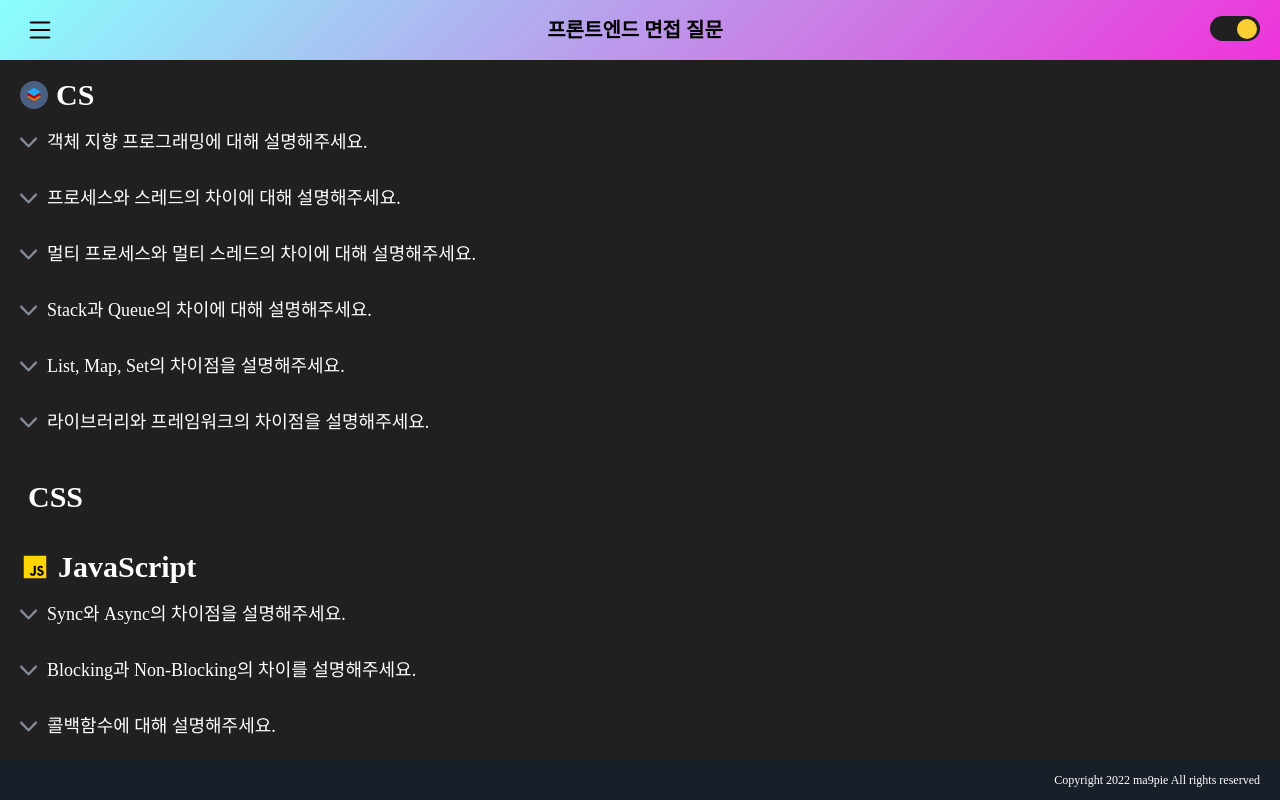
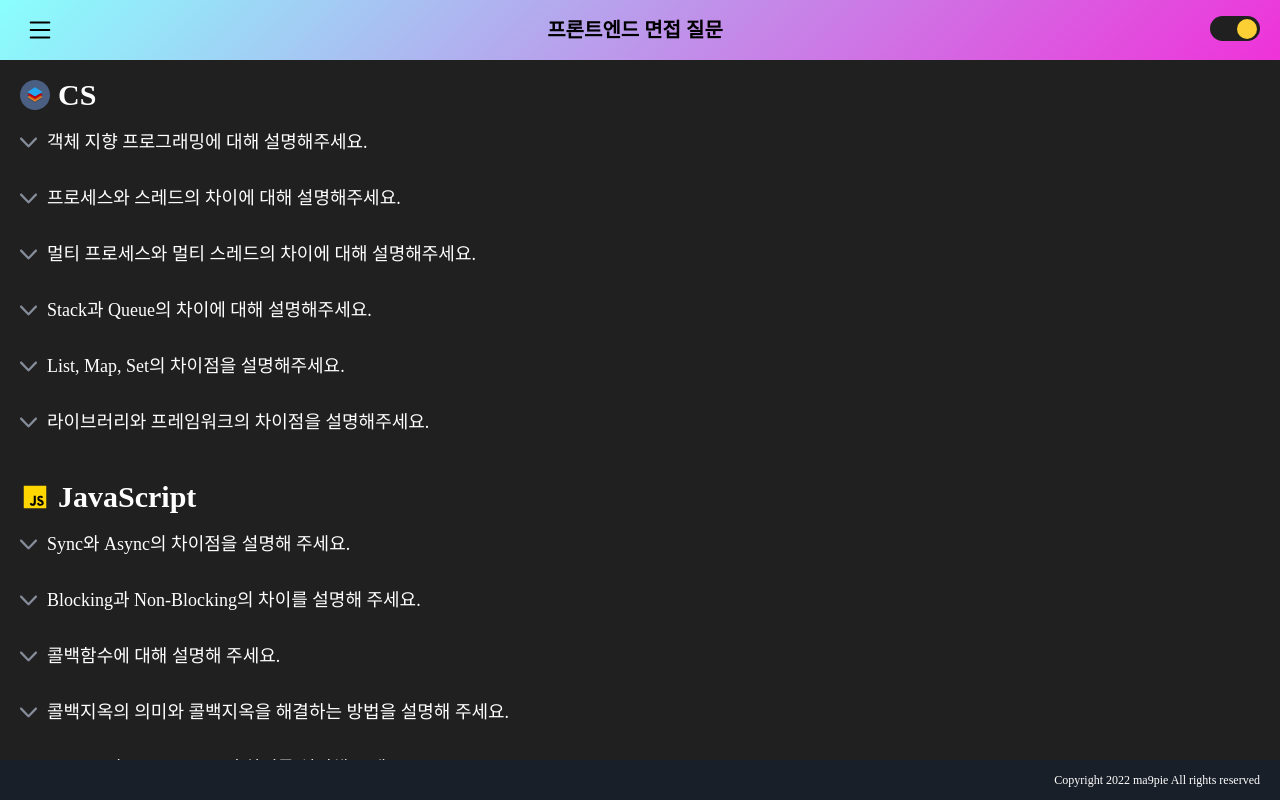
Before and after one commit to ma9pie/frontend-interview, a Next.js app: page / in a window 1280 px wide. Built offline with nearby package versions, Linux system fonts and the light colour scheme; a web font is replaced by a local one.

Commit message:
javascript 파일 맞춤법 검사

```diff
--- a/components/svg/CsSvg.jsx
+++ b/components/svg/CsSvg.jsx
@@ -2,8 +2,8 @@ import * as React from "react";
 
 const SvgComponent = (props) => (
   <svg
-    width="28"
-    height="28"
+    width="30"
+    height="30"
     viewBox="0 0 24 24"
     fill="none"
     xmlns="http://www.w3.org/2000/svg"
--- a/data/etc.js
+++ b/data/etc.js
@@ -36,7 +36,7 @@ const list = [
   },
   {
     importance: "5",
-    question: "개발 도중에 발생하는 에러에대해 보통 어떻게 대처하시나요?",
+    question: "개발 도중에 발생하는 에러에 대해 보통 어떻게 대처하시나요?",
     answer: ``,
   },
 ];
--- a/data/javascript.js
+++ b/data/javascript.js
@@ -1,8 +1,8 @@
 const list = [
   {
     importance: "5",
-    question: "Sync와 Async의 차이점을 설명해주세요.",
-    answer: `동기와 비동기는 특정 작업을 수행할 때 해당 작업의 완료 여부를 신경쓰는지에 따라 구분됩니다.
+    question: "Sync와 Async의 차이점을 설명해 주세요.",
+    answer: `동기와 비동기는 특정 작업을 수행할 때 해당 작업의 완료 여부를 신경 쓰는지에 따라 구분됩니다.
 
     [Sync]
     - 요청을 보낸 후 응답을 기다림
@@ -14,7 +14,7 @@ const list = [
   },
   {
     importance: "5",
-    question: "Blocking과 Non-Blocking의 차이를 설명해주세요.",
+    question: "Blocking과 Non-Blocking의 차이를 설명해 주세요.",
     answer: `블로킹과 논블로킹은 작업을 수행할 때 제어권이 누구한테 있는지에 따라 구분됩니다.
 
     [Blocking]
@@ -25,17 +25,18 @@ const list = [
   },
   {
     importance: "5",
-    question: "콜백함수에 대해 설명해주세요.",
+    question: "콜백함수에 대해 설명해 주세요.",
     answer: `[콜백함수]
     - 다른 함수의 인자로써 이용되는 함수
-    - 어떤 이벤트에 의해 호출되어지는 함수
+    - 어떤 이벤트에 의해 호출되는 함수
 
     콜백함수는 다른 함수에 매개변수로 넘겨준 함수를 뜻합니다.`,
   },
   {
     importance: "5",
-    question: "콜백지옥의 의미와 콜백지옥을 해결하는 방법을 설명해주세요.",
-    answer: `콜백지옥(Callback Hell)이란 콜백함수를 익명함수로 전달하는 과정에서 또 다시 콜백 안에 함수 호출이 반복되어 코드의 들여쓰기 수준이 감당하기 힘들 정도로 깊어지는 현상을 뜻합니다.
+    question: "콜백지옥의 의미와 콜백지옥을 해결하는 방법을 설명해 주세요.",
+    answer: `콜백지옥(Callback Hell)이란 콜백함수를 익명함수로 전달하는 과정에서 또다시 콜백 안에 함수 호출이 반복되어 코드의 들여 쓰기 수준이 감당하기 힘들 정도로 깊어지는 현상을 뜻합니다.
+
     주로 이벤트 처리나 서버 통신과 같은 비동기 작업을 제어하기 위해 사용되는데 이러한 방식은 가독성이 떨어지게 되고 유지보수를 어렵게 만듭니다.
 
     - 해결 방법
@@ -45,20 +46,20 @@ const list = [
   },
   {
     importance: "5",
-    question: "Promise와 Async, Await의 차이를 설명해주세요.",
+    question: "Promise와 Async, Await의 차이를 설명해 주세요.",
     answer: `Async, Await 문법은 Promise를 더욱 쉽게 사용할 수 있도록 하는 ES8에서 도입된 비동기 처리 방식 문법입니다.
 
     Async, Await을 사용할 경우 코드가 Promise를 사용한 코드보다 간결해지며 동기적인 코드흐름으로 개발이 가능하지만, 에러처리를 위해 try/catch문을 사용해야 합니다.`,
   },
   {
     importance: "5",
-    question: "map과 forEach의 차이를 설명해주세요.",
-    answer: `두 함수 모두 반복문의 역할을 하기위해 사용되는 함수입니다.
+    question: "map과 forEach의 차이를 설명해 주세요.",
+    answer: `두 함수 모두 반복문의 역할을 하기 위해 사용되는 함수입니다.
     차이점은 forEach의 경우 반환값이 undefined이지만, map의 경우 반환값이 있어 새로운 배열을 생성할 수 있습니다.`,
   },
   {
     importance: "5",
-    question: "var, let, const의 차이를 설명해주세요.",
+    question: "var, let, const의 차이를 설명해 주세요.",
     answer: `[var]
     - 중복 선언 가능
     - 함수레벨 스코프
@@ -73,9 +74,10 @@ const list = [
   },
   {
     importance: "5",
-    question: "메서드 체이닝에 대해 설명해주세요.",
+    question: "메서드 체이닝에 대해 설명해 주세요.",
     answer: `자기 자신을 반환하는 함수를 연결하여 호출하는 것을 메서드 체이닝이라고 합니다.
-    코드가 간략해지는 장점이 있지만 에러 발생 시 어느부분에서 에러가 발생했는지 알기 어렵다는 단점이 있습니다.`,
+
+    코드가 간략해지는 장점이 있지만 에러 발생 시 어느 부분에서 에러가 발생했는지 알기 어렵다는 단점이 있습니다.`,
   },
   {
     importance: "5",
@@ -83,50 +85,50 @@ const list = [
     answer: `[일반 함수]
     - 함수 호출방식에 따라 this에 바인딩할 객체가 동적으로 결정됨
     - new 키워드를 통해 constructor 함수로 사용 가능
-    - 함수 실행시 암묵적으로 arguments 변수가 전달되어 사용 가능
+    - 함수 실행 시 암묵적으로 arguments 변수가 전달되어 사용 가능
 
     [화살표 함수]
-    화살표 함수는 ES6부터 도입된 함수로 function 키워드 대신 화살표 => 를 사용해 좀 더 간략하게 함수를 정의할 수 있는 방식입니다.
+    화살표 함수는 ES6부터 도입된 함수로 function 키워드 대신 화살표 =>를 사용해 좀 더 간략하게 함수를 정의할 수 있는 방식입니다.
     - prototype property가 없기 때문에 new 키워드를 사용하여 constructor 함수로 사용할 수 없음
     - arguments 객체를 생성하지 않음
-    - 화살표 함수의 this는 언제나 상위 스코프의 this(Lexical this)를 가리키며, this에 바인딩 할 객체가 정적으로 결정됨`,
+    - 화살표 함수의 this는 언제나 상위 스코프의 this(Lexical this)를 가리키며, this에 바인딩할 객체가 정적으로 결정됨`,
   },
   {
     importance: "5",
-    question: "this의 의미를 설명해주세요.",
+    question: "this의 의미를 설명해 주세요.",
     answer: `this는 자신이 속한 객체 또는 자신이 생성할 인스턴스를 가리키는 자기 참조 변수이며, 함수의 호출 방식에 따라 특정 객체를 바인딩하게 됩니다.
 
-    1. 생성자 함수 내부에서 this는 생성자 함수가 생성할 인스턴스와 바인딩 됩니다.
-    2. Call, Apply, Bind 메소드 사용 시, 함수의 첫 번째 인수로 전달하는 객체에 바인딩됩니다.
+    1. 생성자 함수 내부에서 this는 생성자 함수가 생성할 인스턴스와 바인딩됩니다.
+    2. Call, Apply, Bind 메서드 사용 시, 함수의 첫 번째 인수로 전달하는 객체에 바인딩됩니다.
     3. Object.method 형태와 같이 객체 내에서 호출할 경우, this는 해당 객체와 바인딩됩니다.
-    4. 위 3가지를 제외한 일반 함수 호출의 경우 this는 전역 객체와 바인딩 됩니다.
-    5. 화살표 함수 내에서 this가 사용될 경우, this는 상위 스코프의 this와 바인딩 됩니다.`,
+    4. 위 3가지를 제외한 일반 함수 호출의 경우 this는 전역 객체와 바인딩됩니다.
+    5. 화살표 함수 내에서 this가 사용될 경우, this는 상위 스코프의 this와 바인딩됩니다.`,
   },
   {
     importance: "5",
-    question: "함수 선언형과 함수 표현식의 차이를 설명해주세요.",
+    question: "함수 선언형과 함수 표현식의 차이를 설명해 주세요.",
     answer: `[함수 선언식]
     function 함수명() {코드}
-    - 코드가 실행되기전 로드
+    - 코드가 실행되기 전 로드
     - 호이스팅 됨
 
     [함수 표현식]
     const 함수명 = function () {코드}
     - 인터프리터가 해당 코드줄을 읽을 때 로드
-    - 호이스팅되지않고 정의된 범위에서 로컬 변수의 복사본을 유지할 수 있음
+    - 호이스팅 되지 않고 정의된 범위에서 로컬 변수의 복사본을 유지할 수 있음
     - 클로져나 콜백으로 사용 가능`,
   },
   {
     importance: "5",
-    question: "호이스팅에 대해 설명해주세요.",
-    answer: `자바스크립트에서는 인터프리터가 변수와 함수의 메모리 공간을 선언 전에 미리 할당해줍니다.
-    이로인해 변수 및 함수 선언이 스코프의 최상단으로 끌어 올려진 것 같은 현상이 발생하는데, 이를 호이스팅(Hoisting)이라고 합니다.
+    question: "호이스팅에 대해 설명해 주세요.",
+    answer: `자바스크립트에서는 인터프리터가 변수와 함수의 메모리 공간을 선언 전에 미리 할당해 줍니다.
+    이로 인해 변수 및 함수 선언이 스코프의 최상단으로 끌어올려진 것 같은 현상이 발생하는데, 이를 호이스팅(Hoisting)이라고 합니다.
 
     주의할 점 : 함수 선언식은 호이스팅 되지만, 함수 표현식은 호이스팅 되지 않는다.`,
   },
   {
     importance: "5",
-    question: "이벤트 버블링과 이벤트 캡처링에 대해 설명해주세요.",
+    question: "이벤트 버블링과 이벤트 캡처링에 대해 설명해 주세요.",
     answer: `[이벤트 버블링]
     특정 화면 요소에서 이벤트가 발생했을 때, 해당 이벤트가 상위의 화면 요소들로 전달되는 특성입니다.
 
@@ -135,7 +137,7 @@ const list = [
   },
   {
     importance: "5",
-    question: "이벤트 전파와 이벤트 위임에 대해 설명해주세요.",
+    question: "이벤트 전파와 이벤트 위임에 대해 설명해 주세요.",
     answer: `[이벤트 전파]
     DOM 트리 상에 존재하는 DOM 요소 노드에서 이벤트가 발생하면 이벤트 객체가 DOM 트리를 통해 다른 DOM 요소 노드로 전파되는 것을 의미합니다.
 
@@ -150,7 +152,7 @@ const list = [
 
   {
     importance: "5",
-    question: "클로져에 대해 설명해주세요.",
+    question: "클로져에 대해 설명해 주세요.",
     answer: `클로져란, 함수가 속한 렉시컬 스코프를 기억하여 함수가 렉시컬 스코프 밖에서 실행될 때도 그 스코프에 접근할 수 있는 함수를 의미합니다.
 
     - 사용하는 이유
@@ -160,7 +162,7 @@ const list = [
   },
   {
     importance: "5",
-    question: "렉시컬 스코프에 대해 설명해주세요.",
+    question: "렉시컬 스코프에 대해 설명해 주세요.",
     answer: `렉시컬 스코프란 함수가 선언되는 위치에 따라서 상위 스코프가 결정되는 스코프입니다.
     다른 말로, 정적 스코프(Static scope)라고도 부릅니다.`,
   },
@@ -170,14 +172,14 @@ const list = [
     answer: `[스코프]
     스코프란 변수(식별자)에 접근할 수 있는 유효한 범위를 뜻합니다.
 
-    1.전역 스코프(Global scope)
+    1. 전역 스코프(Global scope)
     - 코드 어디에서든지 접근 가능
 
-    2.함수 스코프(Local scope)
+    2. 함수 스코프(Local scope)
     - 함수 내에서만 유효한 범위를 갖게 하는 스코프
     - 전역 스코프완 반대되는 개념으로 지역 스코프(Local scope)라고도 불림
 
-    3.블록 스코프(Black scope)
+    3. 블록 스코프(Black scope)
     - 블록단위{} 내에서만 유효한 범위를 갖게 하는 스코프
 
     [스코프 체인]
@@ -186,15 +188,18 @@ const list = [
   },
   {
     importance: "5",
-    question: "실행 컨텍스트에 대해 설명해주세요.",
+    question: "실행 컨텍스트에 대해 설명해 주세요.",
     answer: `실행 컨텍스트(Execution Context)는 실행 가능한 코드가 실행되기 위해서 필요한 환경을 의미합니다.
+
     실행 컨텍스트는 전역 컨텍스트와 함수 컨텍스트가 존재하는데, 전역 컨텍스트 생성 후 함수가 호출될 때마다 함수 컨텍스트가 생성되고, 컨텍스트 생성 시 변수객체, 스코프 체인, this가 생성됩니다.
-    함수에서 사용되는 변수들은 변수 객체안에서 값을 찾고 없다면 스코프체인을 따라 찾습니다.
+
+    함수에서 사용되는 변수들은 변수 객체 안에서 값을 찾고 없다면 스코프체인을 따라 찾습니다.
+
     함수 실행이 마무리되면 해당 컨텍스트는 사라지고, 페이지가 종료되면 전역 컨텍스트도 사라지게 됩니다.`,
   },
   {
     importance: "5",
-    question: "프로토타입과 프로토타입 체인에 대해 설명해주세요.",
+    question: "프로토타입과 프로토타입 체인에 대해 설명해 주세요.",
     answer: `[프로토타입]
     자바스크립트는 프로토타입 기반의 언어이며, 프로토타입이란 객체의 원형을 뜻합니다. 즉, 모든 객체는 프로토타입(prototype)이라는 객체를 가지고 각각의 프로토타입으로부터 property와 method를 상속받습니다.
 
@@ -203,27 +208,27 @@ const list = [
   },
   {
     importance: "5",
-    question: "깊은복사와 얕은복사의 차이점을 설명해주세요.",
-    answer: `깊은복사의 경우 새로운 메모리 공간을 확보하여 완전히 복사하는 것을 의미합니다.
-    반면, 얕은복사의 경우 참조 타입 데이터가 저장한 메모리 주소값을 복사하는 것을 의미합니다.
-    따라서 얕은복사 후 원시값과 복사된 값 모두 똑같은 참조를 가리키고 있기 때문에 복사된 값을 수정할 시 원시값에 영향을 끼치게 되므로 주의해야 합니다.`,
+    question: "깊은 복사와 얕은 복사의 차이점을 설명해 주세요.",
+    answer: `깊은 복사의 경우 새로운 메모리 공간을 확보하여 완전히 복사하는 것을 의미합니다.
+
+    반면, 얕은 복사의 경우 참조 타입 데이터가 저장한 메모리 주소값을 복사하는 것을 의미합니다.
+
+    따라서 얕은 복사 후 원시값과 복사된 값 모두 똑같은 참조를 가리키고 있기 때문에 복사된 값을 수정할 시 원시값에 영향을 끼치게 되므로 주의해야 합니다.`,
   },
   {
     importance: "5",
-    question: "구조 분해 할당(destructuring) 대해 설명해주세요.",
+    question: "구조 분해 할당(destructuring) 대해 설명해 주세요.",
     answer: `객체, 배열의 값을 추출해서 변수에 바로 할당할 수 있는 ES6에서 도입된 편리한 문법입니다.`,
   },
   {
     importance: "5",
-    question: "spread 문법과 rest 문법의 차이에 대해 설명해주세요.",
-    answer: `spread 문법은 객체나 배열의 데이터를 풀어놓는 역할을 하고 rest 문법은 spread 문법과 반대로 전달받은 데이터를 배열 또는 객체 안에 채워넣는 역할을 합니다.`,
+    question: "spread 문법과 rest 문법의 차이에 대해 설명해 주세요.",
+    answer: `spread 문법은 객체나 배열의 데이터를 풀어놓는 역할을 하고 rest 문법은 spread 문법과 반대로 전달받은 데이터를 배열 또는 객체 안에 채워 넣는 역할을 합니다.`,
   },
   {
     importance: "5",
-    question: "ES6에서 생긴 큰 변화들에 대해 설명해주세요.",
-    answer: `ES6(ECMAScript 6)는 ECMAScript 2015라고도 불리는데, 자바스크립트이 두번째 주요 개정판 입니다.
-
-    1. let & const 키워드
+    question: "ES6에서 생긴 큰 변화들에 대해 설명해 주세요.",
+    answer: `1. let & const 키워드
     - 함수 스코프를 가지는 var 키워드와는 다르게 블록 스코프를 가짐
     - 재선언 불가
     - const의 경우 재할당 불가
@@ -274,14 +279,14 @@ const list = [
   },
   {
     importance: "5",
-    question: "Ajax에 대해 설명해주세요.",
+    question: "Ajax에 대해 설명해 주세요.",
     answer: `Ajax란 Asynchronous Javascript And XML의 약자로,
      브라우저가 가지고 있는 XMLHttpRequest 객체를 이용해서 서버와 브라우저가 비동기 방식으로 데이터를 교환할 수 있는 통신 기능입니다.`,
   },
   {
     importance: "5",
-    question: "import와 require의 차이점에 대해 설명해주세요.",
-    answer: `import와 require는 둘다 외부 파일이나 라이브러리의 코드를 불러오는 역할을 하지만, 다른 문법적 구조를 가지고 있습니다. 또한 하나의 프로그램에서 두 키워드를 동시에 사용할 수 없습니다.
+    question: "import와 require의 차이점에 대해 설명해 주세요.",
+    answer: `import와 require는 둘 다 외부 파일이나 라이브러리의 코드를 불러오는 역할을 하지만, 다른 문법적 구조를 가지고 있습니다. 또한 하나의 프로그램에서 두 키워드를 동시에 사용할 수 없습니다.
 
     [require]
     - NodeJS에서 사용되고 있는 CommonJS의 키워드
@@ -301,31 +306,31 @@ const list = [
   },
   {
     importance: "5",
-    question: "npm에 대해 설명해주세요.",
-    answer: `Node Package Maneger의 약자로, Node.js에서 사용하는 패키지를 다운 받을 수 있는 프로그램입니다.`,
+    question: "npm에 대해 설명해 주세요.",
+    answer: `Node Package Manager의 약자로, Node.js에서 사용하는 패키지를 다운로드할 수 있는 프로그램입니다.`,
   },
   {
     importance: "5",
-    question: "package.json과 package-lock.json의 역할에 대해 설명해주세요.",
+    question: "package.json과 package-lock.json의 역할에 대해 설명해 주세요.",
     answer: `[package.json]
-    현재 프로젝트에 관한 정보와 패키지 매니저(npm, yarn)을 통해 설치한 모듈들의 의존성을 관리하는 파일입니다.
+    현재 프로젝트에 관한 정보와 패키지 매니저(npm, yarn)를 통해 설치한 모듈들의 의존성을 관리하는 파일입니다.
 
     [package-lock.json]
     package.json에 선언된 패키지가 설치될 때 정확한 version과 dependency가 설치되도록 해줍니다.`,
   },
   {
     importance: "5",
-    question: "typescript를 쓰는 이유에 대해 설명해주세요.",
+    question: "typescript를 쓰는 이유에 대해 설명해 주세요.",
     answer: `타입스크립트란 MS에서 개발하고 관리하는 오픈소스 프로그래밍 언어이며, 자바스크립트의 단점을 해결하기 위해 만들어진 언어입니다.
 
     - Type Error 방지(컴파일 단계에서 오류 포착)
     - 명시적인 정적 타입 지정으로 코드 가독성을 높이고 디버깅을 쉽게 할 수 있음
     - 코드 자동 완성 및 가이드
-    - class와 interface의 특징을 지원함으로서 객체지향 프로그래밍 환경을 제공`,
+    - class와 interface의 특징을 지원함으로써 객체지향 프로그래밍 환경을 제공`,
   },
   {
     importance: "5",
-    question: "null, undefined, undeclared, NaN에 대해 설명해주세요.",
+    question: "null, undefined, undeclared, NaN에 대해 설명해 주세요.",
     answer: `null : 사용자가 null값을 변수에 할당한 경우(빈 값이라는 의미)
 
     undefined : 변수를 선언하고 값을 할당하기 전의 값이며, 변수에 값이 할당되어 있지 않은 상태
@@ -336,7 +341,7 @@ const list = [
   },
   {
     importance: "5",
-    question: "자바스크립트 데이터 타입에 대해 설명해주세요.",
+    question: "자바스크립트 데이터 타입에 대해 설명해 주세요.",
     answer: `[원시 타입(primitive data type)]
     - boolean
     - null
@@ -350,7 +355,7 @@ const list = [
   },
   {
     importance: "5",
-    question: "mutable과 immutable에 대해 설명해주세요.",
+    question: "mutable과 immutable에 대해 설명해 주세요.",
     answer: `[mutable]
     - 변경 가능한 변수의 유형
     - 참조 타입
@@ -366,7 +371,7 @@ const list = [
   },
   {
     importance: "5",
-    question: "throttle과 debounce에 대해 설명해주세요.",
+    question: "throttle과 debounce에 대해 설명해 주세요.",
     answer: `DOM 이벤트를 기반으로 실행하는 JavaScript의 성능을 고려하여 이벤트를 제어 및 제한하는 방법입니다.
 
     throttle : 이벤트를 일정 주기마다 처리하여 이벤트를 제어하는 방식
@@ -375,7 +380,7 @@ const list = [
   },
   {
     importance: "5",
-    question: "iterable, iterator, generator에 대해 설명해주세요.",
+    question: "iterable, iterator, generator에 대해 설명해 주세요.",
     answer: `[이터러블(iterable)]
     순회 가능한 객체를 의미합니다.
 
@@ -389,8 +394,8 @@ const list = [
   },
   {
     importance: "5",
-    question: "자바스크립트 동작 원리에 대해 설명해주세요.",
-    answer: `자바스크립트는 싱글 쓰레드 기반의 언어이며, V8 엔진을 사용합니다. V8 엔진의 경우 크게 메모리 힙(Memory heap)과 콜 스택(Call stack) 두 요소로 구성되어 있습니다.
+    question: "자바스크립트 동작 원리에 대해 설명해 주세요.",
+    answer: `자바스크립트는 싱글 스레드 기반의 언어이며, V8 엔진을 사용합니다. V8 엔진의 경우 크게 메모리 힙(Memory heap)과 콜 스택(Call stack) 두 요소로 구성되어 있습니다.
 
     [Memory heap]
     메모리 할당이 이뤄지는 곳입니다.
--- a/pages/index.js
+++ b/pages/index.js
@@ -13,41 +13,77 @@ import CommonLayoput from "@/layouts/CommonLayout";
 function Home() {
   return (
     <Wrapper>
+      {cs.length > 0 && (
         <ItemContainer title="CS">
           {cs.map((item, key) => (
-          <Item key={key} question={item.question} answer={item.answer}></Item>
+            <Item
+              key={key}
+              question={item.question}
+              answer={item.answer}
+            ></Item>
           ))}
         </ItemContainer>
+      )}
 
+      {css.length > 0 && (
         <ItemContainer title="CSS">
           {css.map((item, key) => (
-          <Item key={key} question={item.question} answer={item.answer}></Item>
+            <Item
+              key={key}
+              question={item.question}
+              answer={item.answer}
+            ></Item>
           ))}
         </ItemContainer>
+      )}
 
+      {javascript.length > 0 && (
         <ItemContainer title="JavaScript">
           {javascript.map((item, key) => (
-          <Item key={key} question={item.question} answer={item.answer}></Item>
+            <Item
+              key={key}
+              question={item.question}
+              answer={item.answer}
+            ></Item>
           ))}
         </ItemContainer>
+      )}
 
+      {react.length > 0 && (
         <ItemContainer title="React">
           {react.map((item, key) => (
-          <Item key={key} question={item.question} answer={item.answer}></Item>
+            <Item
+              key={key}
+              question={item.question}
+              answer={item.answer}
+            ></Item>
           ))}
         </ItemContainer>
+      )}
 
+      {frontend.length > 0 && (
         <ItemContainer title="Frontend">
           {frontend.map((item, key) => (
-          <Item key={key} question={item.question} answer={item.answer}></Item>
+            <Item
+              key={key}
+              question={item.question}
+              answer={item.answer}
+            ></Item>
           ))}
         </ItemContainer>
+      )}
 
+      {etc.length > 0 && (
         <ItemContainer title="기타">
           {etc.map((item, key) => (
-          <Item key={key} question={item.question} answer={item.answer}></Item>
+            <Item
+              key={key}
+              question={item.question}
+              answer={item.answer}
+            ></Item>
           ))}
         </ItemContainer>
+      )}
     </Wrapper>
   );
 }
```
Also changed, not shown: components/common/ItemContainer.jsx (+8 -0 lines), components/svg/CssSvg.jsx (added, +31 -0 lines). Lines whose indentation alone changed are shown as unchanged.
